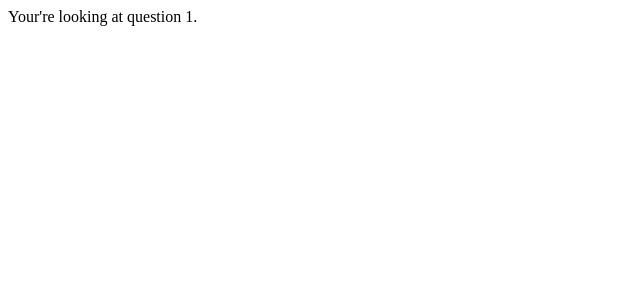
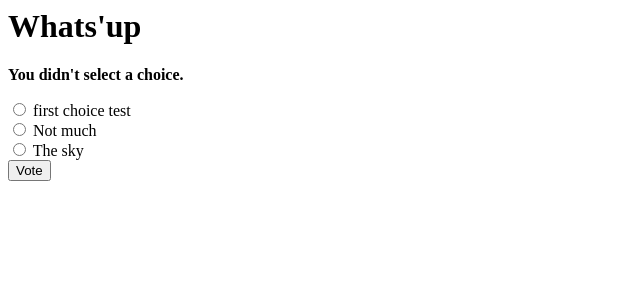
Before and after one commit to cooldannyboy/polls, a Django app: page /polls_app/1/vote/ in a window 1280 px wide. Shown: the top 300 px of the page, without its empty margins (0-640 px from the left). Run offline with Django 3.2, Linux system fonts and the light colour scheme; data comes from the database, SQL or seed files in the repository; both versions use the stored data as it was after the commit.

Commit message:
tutorial 4

```diff
--- a/polls/urls.py
+++ b/polls/urls.py
@@ -8,8 +8,7 @@ urlpatterns = patterns('',
     # url(r'^$', 'polls.views.home', name='home'),
     # url(r'^blog/', include('blog.urls')),
 
-    url(r'^polls_app/', include('polls_app.urls')),
-
+    url(r'^polls_app/', include('polls_app.urls', namespace="polls_app")),
     url(r'^admin/', include(admin.site.urls)),
 #    url(r'^test/$', index),
 )
--- /dev/null
+++ b/polls_app/templates/polls_app/detail.html
@@ -0,0 +1,23 @@
+<h1>{{ question.question_text }}</h1>
+
+{% if error_message %}
+    <p><strong>{{ error_message }}</strong></p>
+{% endif %}
+
+<form action="{% url 'polls_app:vote' question.id %}" method="post">
+    {% csrf_token %}
+    {% for choice in question.choice_set.all %}
+        <input type="radio" name="choice" id="choice{{ forloop.counter }}" value="{{ choice.id }}" />
+        <label for="choice{{ forloop.counter }}">{{ choice.choice_text }}</label><br />
+    {% endfor %}
+<input type="submit" value="Vote" />
+</form>
+
+
+<!--
+<ul>
+    {% for choice in question.choice_set.all %}
+        <li>{{ choice.choice_text }}</li>
+    {% endfor %}
+</ul>
+-->
--- a/polls_app/templates/polls_app/index.html
+++ b/polls_app/templates/polls_app/index.html
@@ -3,7 +3,7 @@
 {% if latest_question_list %}
     <ul>
         {% for question in latest_question_list %}
-            <li><a href="/polls_app/{{question.id }}/"> {{question.question_text}}</a></li>
+            <li><a href="{% url 'polls_app:detail' question.id %}">{{ question.question_text }}</a></li>
         {% endfor %}
     </ul>
 {% else %}
--- a/polls_app/urls.py
+++ b/polls_app/urls.py
@@ -3,8 +3,12 @@ from django.conf.urls import url
 from . import views
 
 urlpatterns = [
-    url(r'^$', views.index, name='index'),
-    url(r'^(?P<question_id>[0-9]+)$', views.detail, name='detail'),
-    url(r'^(?P<question_id>[0-9]+)/results/$', views.detail, name='result'),
-    url(r'^(?P<question_id>[0-9]+)/vote/$', views.detail, name='vote'),
+    # url(r'^$', views.index, name='index'),
+    # url(r'^(?P<question_id>[0-9]+)$', views.detail, name='detail'),
+    # url(r'^(?P<question_id>[0-9]+)/results/$', views.results, name='results'),
+    url(r'^$', views.IndexView.as_view(), name='index'),
+    url(r'^(?P<pk>[0-9]+)/$', views.DetailView.as_view(), name='detail'),
+    url(r'^(?P<pk>[0-9]+)/results/$', views.ResultsView.as_view(), name='results'),
+
+    url(r'^(?P<question_id>[0-9]+)/vote/$', views.vote, name='vote'),
 ]
--- a/polls_app/views.py
+++ b/polls_app/views.py
@@ -1,34 +1,41 @@
-from django.shortcuts import render
-from django.http import HttpResponse
-from .models import Question
-from django.template import RequestContext, loader
-from django.shortcuts import render_to_response
+from django.http import HttpResponseRedirect
+from .models import Question, Choice
+from django.shortcuts import render_to_response, render, get_object_or_404
+from django.core.urlresolvers import reverse
+from django.views import generic
 
-# Create your views here.
+class IndexView(generic.ListView):
+    template_name = 'polls_app/index.html'
+    context_object_name  = 'latest_question_list'
 
-def index(request):
-    latest_question_list = Question.objects.order_by('-pub_date')[:5]
-#    output = ', '.join([p.question_text for p in latest_question_list])
+    def get_queryset(self):
+        """Return the last five published questions. """
+        return Question.objects.order_by('-pub_date')[:5]
 
-    # template = loader.get_template('polls_app/index.html')
-    # context = RequestContext(request, {
-    #     'latest_question_list': latest_question_list,
-    # })
-    # return HttpResponse(template.render(context))
+class DetailView(generic.DetailView):
+    model = Question
+    template_name = 'polls_app/detail.html'
 
-    return render_to_response('polls_app/index.html',
-                                {'latest_question_list': latest_question_list,}
-    )
-
-def detail(request, question_id):
-    return HttpResponse("Your're looking at question %s." % question_id)
-
-def results(request, question_id):
-    response = "You're looking at the results of question %s."
-    return HttpResponse(response % question_id)
+class ResultsView(generic.DetailView):
+    model = Question
+    template_name = 'polls_app/results.html'
 
 def vote(request, question_id):
-    return HttpResponse("You're voting on question %s." % question_id)
+    p = get_object_or_404(Question, pk=question_id)
+    try:
+        selected_choice = p.choice_set.get(pk=request.POST['choice'])
+    except (KeyError, Choice.DoesNotExist):
+        return render(request, 'polls_app/detail.html', {
+            'question': p,
+            'error_message': "You didn't select a choice.",
+        })
+    else:
+        selected_choice.votes += 1;
+        selected_choice.save()
+        return HttpResponseRedirect(reverse('polls_app:results', args=(p.id,)))
+
+
+    # return HttpResponse("You're voting on question %s." % question_id)
 
 # def index(request):
 #    return render(request, "Hello, world. You're at the polls index.")
```
Also changed, not shown: polls_app/templates/polls_app/results.html (added, +9 -0 lines), polls_app/views_original.py (added, +67 -0 lines), db.sqlite3.
